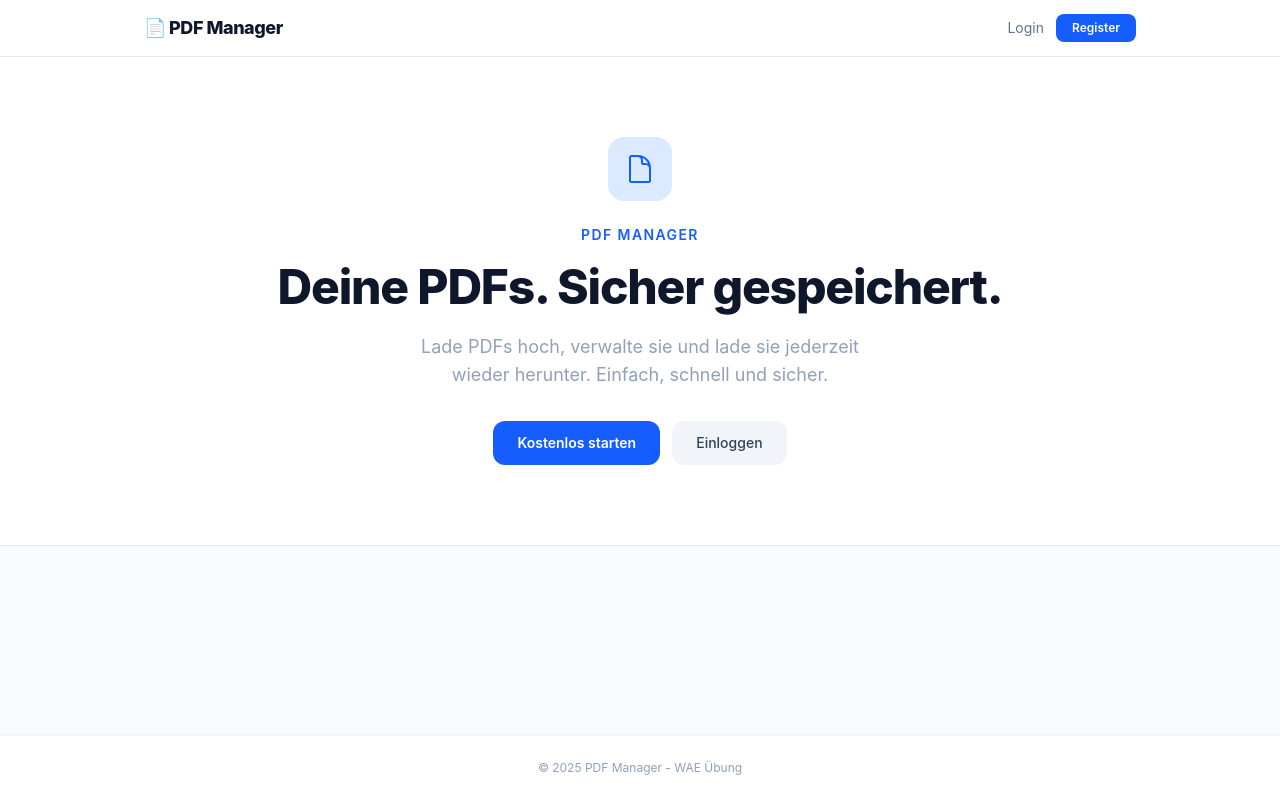
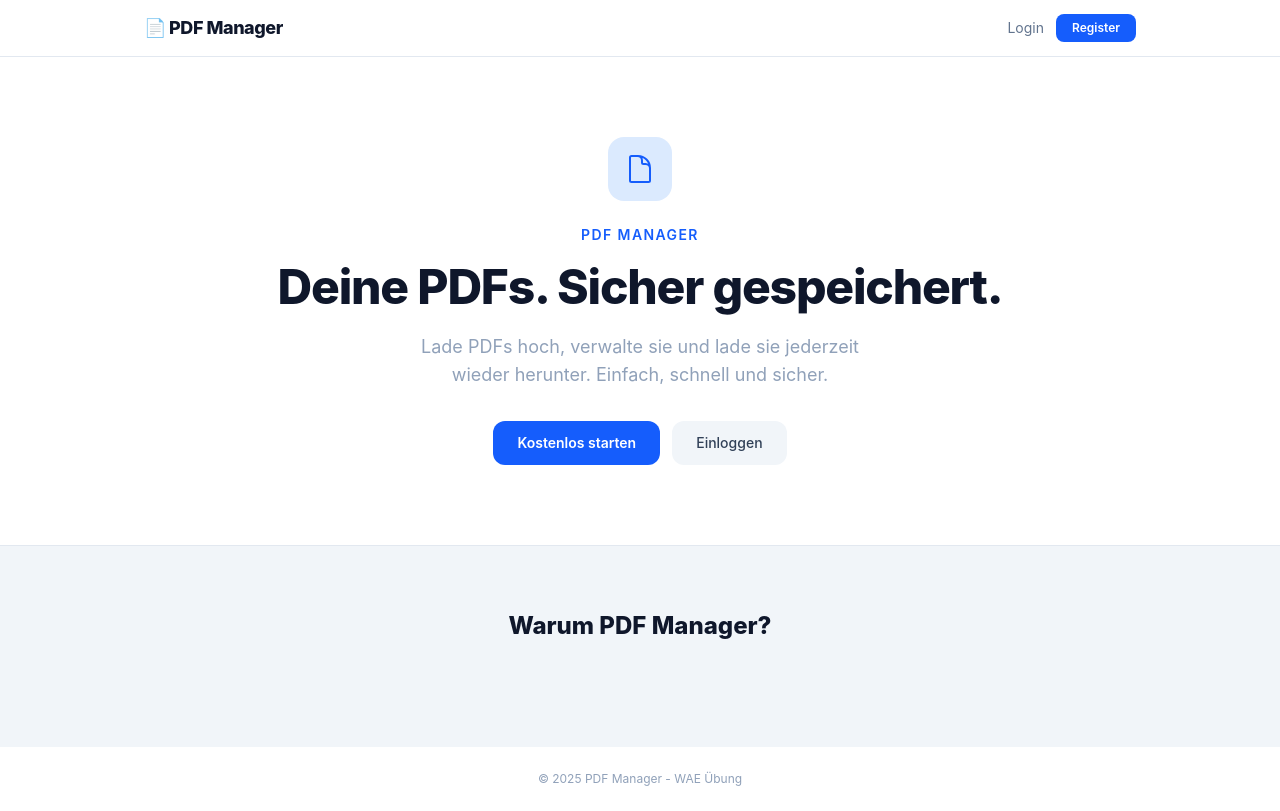
Before and after one commit to ajsmuh/PDF-Management, a SvelteKit app: page / in a window 1280 px wide. Built offline with nearby package versions, Linux system fonts and the light colour scheme; no server answers.

Commit message:
add section header for core features

```diff
--- a/src/routes/+page.svelte
+++ b/src/routes/+page.svelte
@@ -40,3 +40,14 @@
         </div>
     </div>
 </section>
+
+<!-- Features Section -->
+<section class="bg-slate-100 py-16">
+    <div class="max-w-5xl mx-auto px-6">
+
+        <h2 class="text-2xl font-extrabold text-slate-900 text-center mb-10">
+            Warum PDF Manager?
+        </h2>
+
+    </div>
+</section>
```
